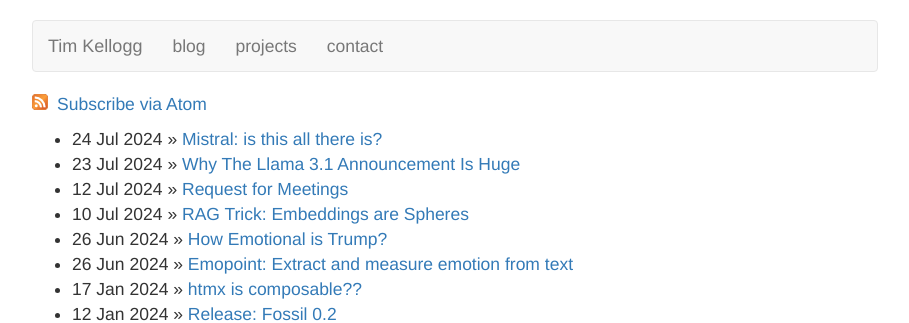
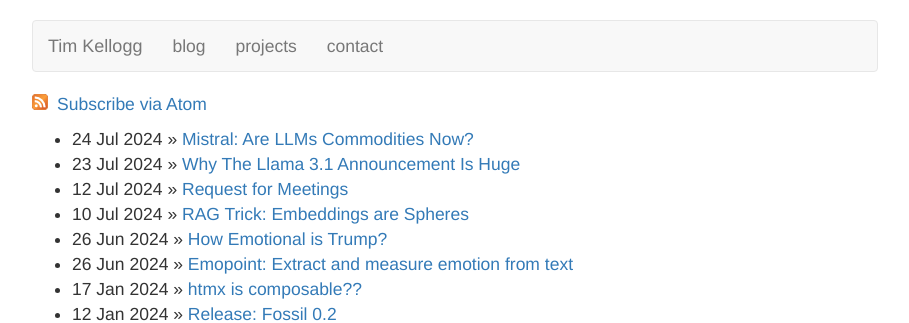
Before and after one commit to tkellogg/tkellogg.github.com, a Jekyll site: the page built from blog/index.html, in a window 1280 px wide. Shown: the top 323 px of the page, without its empty margins (185-1094 px from the left). Built offline with Jekyll 4.4.1, drawn with Linux system fonts in a browser that asks for light colours.

Commit message:
re-title

```diff
--- a/_posts/2024-07-24-mistral.md
+++ b/_posts/2024-07-24-mistral.md
@@ -1,6 +1,6 @@
 ---
 layout: post
-title: "Mistral: is this all there is?"
+title: "Mistral: Are LLMs Commodities Now?"
 date: 2024-07-24
 categories:
  - ai
```
